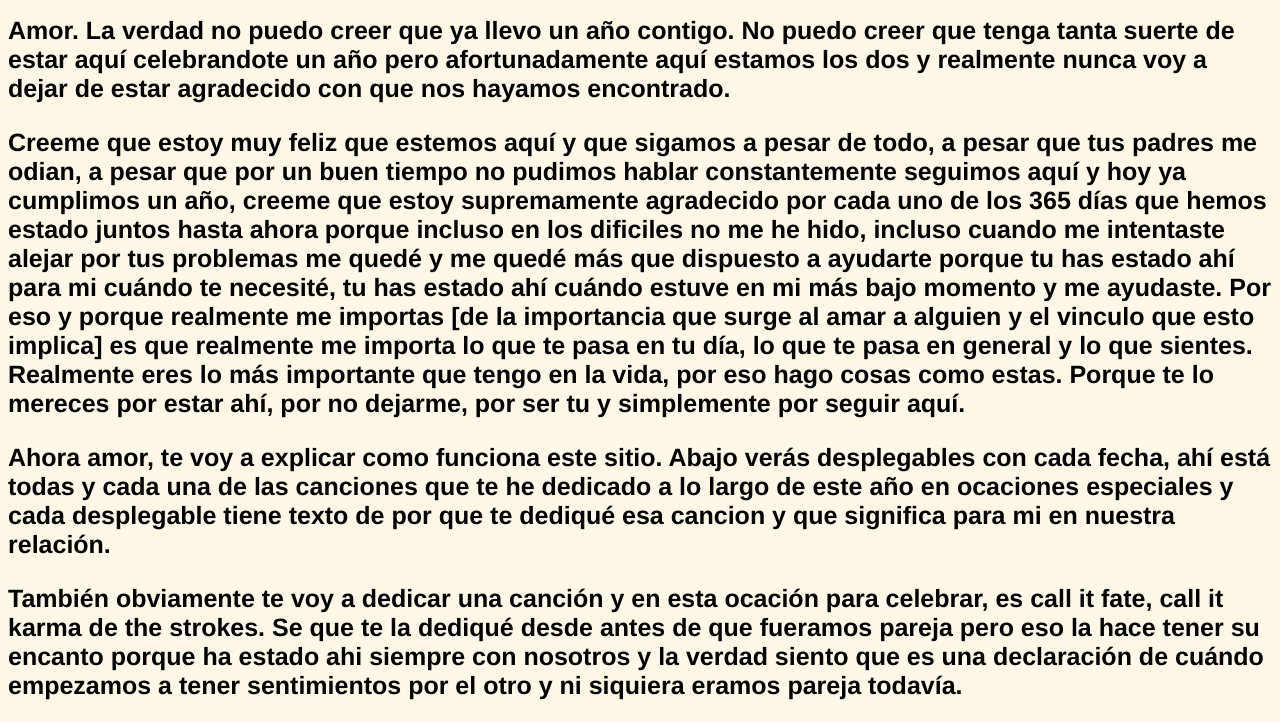
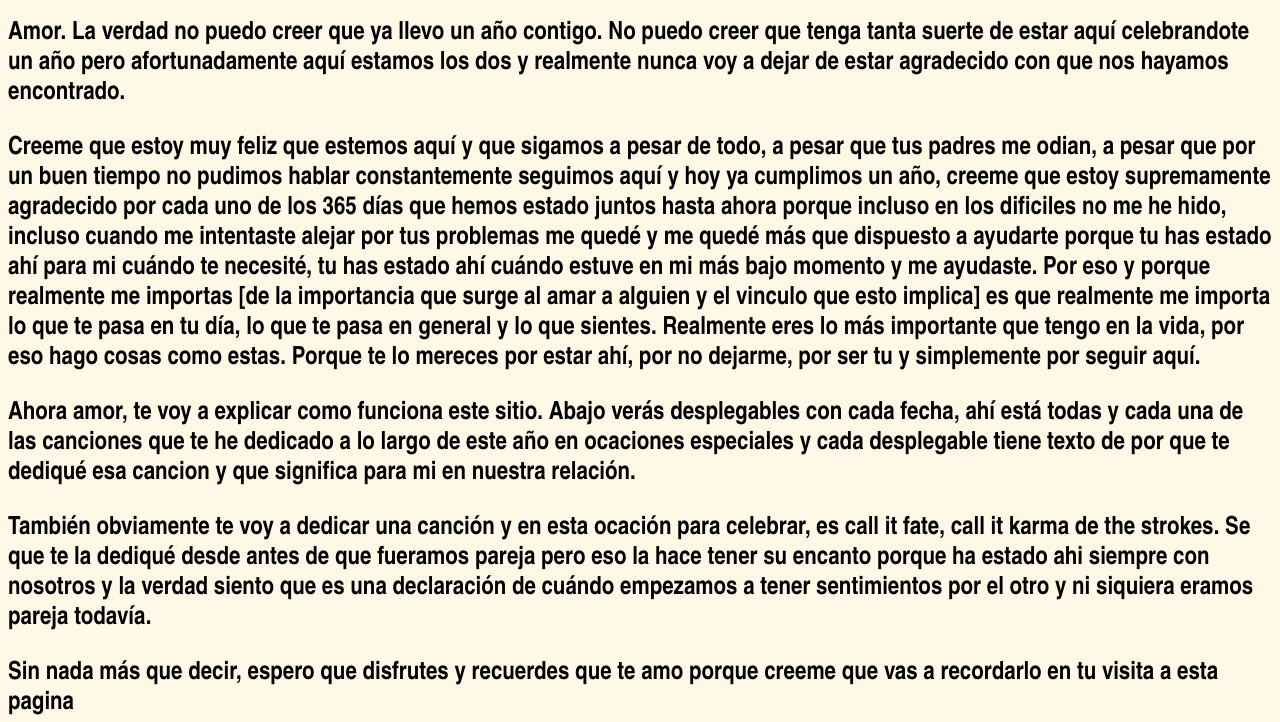
Before and after one commit to sebass1106/jacque-3, a plain HTML site: page index.html in a window 1280 px wide. Shown: the part 66-788 px from the top of the page. Drawn offline with Linux system fonts and the light colour scheme.

Commit message:
Update font-family in styles.css

```diff
--- a/styles.css
+++ b/styles.css
@@ -1,5 +1,5 @@
 body{
-  font-family: "Helvetica Neue", Helvetica, Arial, sans-serif;
+  font-family: "HelveticaNeue-BoldCondensed", "Helvetica Neue Bold Condensed", "HelveticaNeue-CondensedBold", "Helvetica Neue Condensed", "Arial Narrow", Arial, sans-serif;
   font-weight: 800;
   font-stretch: condensed;
   font-size: 25px;
```
